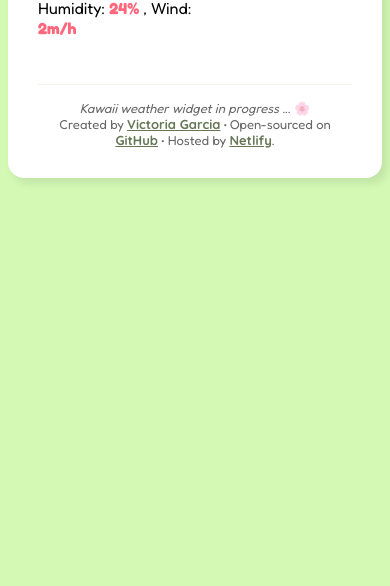
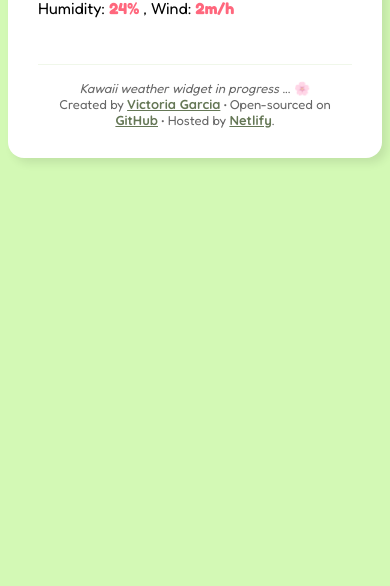
Before and after one commit to fifth-monger/kawaii-weather-widget, a plain HTML site: page index.html in a window 390 px wide. Shown: the part 258-844 px from the top of the page. Drawn offline with Linux system fonts and the light colour scheme.

Commit message:
yeah i decided to make a new class and target the whole class so it doesn't wrap on the phone

```diff
--- a/index.html
+++ b/index.html
@@ -32,7 +32,10 @@
             <p class="weather-app-details">
               Wednesday 06:30, sunny
               <br />
-              Humidity: <strong>24% </strong>, Wind: <strong>2m/h</strong>
+              <span class="weather-conditions"
+                >Humidity: <strong>24% </strong>, Wind:
+                <strong>2m/h</strong></span
+              >
             </p>
           </div>
           <div class="large-temperature-display">
--- a/src/style.css
+++ b/src/style.css
@@ -51,10 +51,11 @@ main {
   font-size: 16px;
   line-height: 20px;
 }
+.weather-conditions {
+  white-space: nowrap;
+}
 .weather-app-details strong {
   color: #ff677d;
-  align-items: baseline;
-  white-space: nowrap;
 }
 .large-temperature-display {
   display: flex;
```
